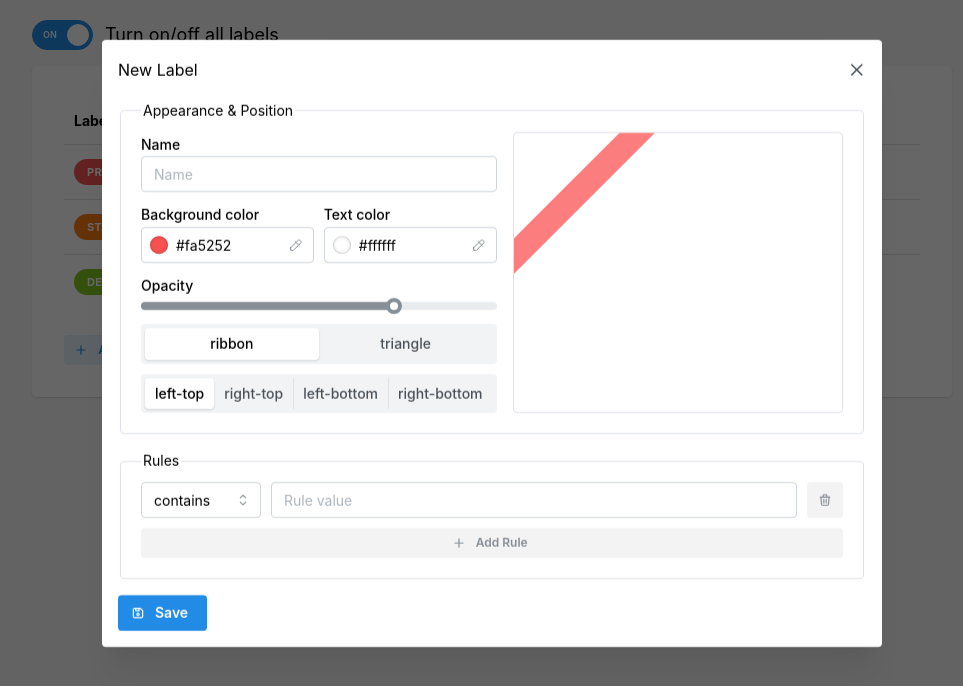
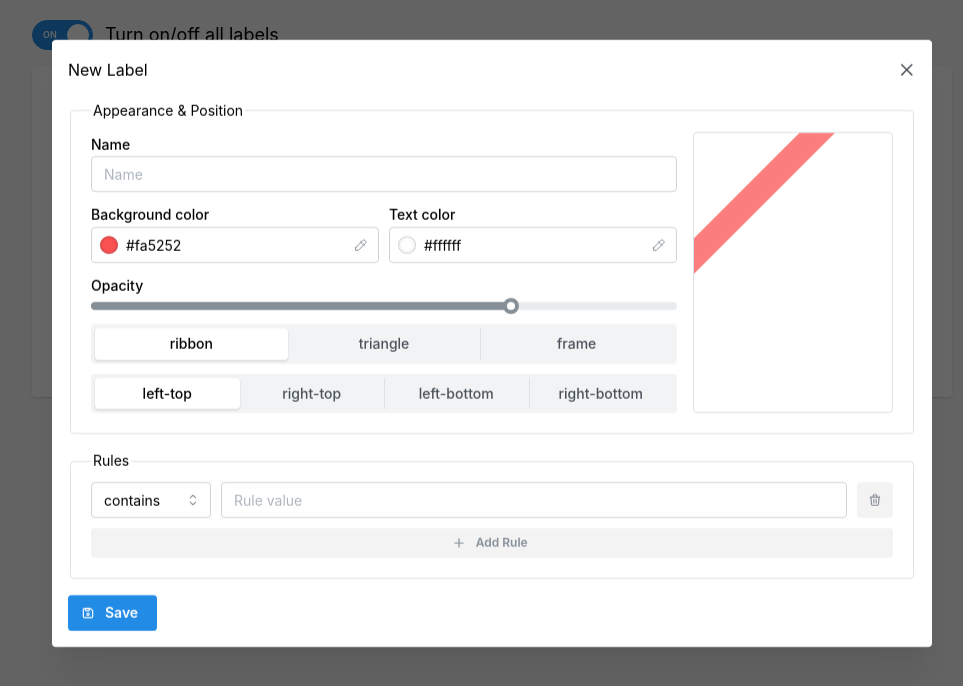
Before and after one commit to nzx-Lewis/web-labeler, a React (Vite) app: page / in a window 1280 px wide. Both pictures are taken after a click on the button "Add Label". Shown: the top 686 px of the page, without its empty margins (148-1111 px from the left). Built offline with nearby package versions, Linux system fonts and the light colour scheme.

Commit message:
frame shape

```diff
--- a/src/Components/Label/EditForm/index.tsx
+++ b/src/Components/Label/EditForm/index.tsx
@@ -34,6 +34,11 @@ function LabelEditForm({ label, dispatch, onSave }: LabelEditFormProps) {
       position: positions[0],
       rules: [{ type: ruleTypes[0], value: "" }],
     },
+    enhanceGetInputProps: (payload) => ({
+      disabled:
+        (payload.field === "textColor" || payload.field === "position") &&
+        payload.form.values.shape === "frame",
+    }),
     validate: {
       rules: {
         value: (value) =>
--- a/src/Components/Label/Preview/index.tsx
+++ b/src/Components/Label/Preview/index.tsx
@@ -1,6 +1,5 @@
 import { Label } from "../../../options/types.ts";
 import classes from "./style.module.scss";
-import labelClasses from "../../../contentScript/style.module.scss";
 import clsx from "clsx";
 import { Card } from "@mantine/core";
 
@@ -13,9 +12,9 @@ function LabelPreview({ label }: LabelPreviewProps) {
     <Card padding="lg" radius="sm" withBorder className={classes.labelPreview}>
       <div
         className={clsx(
-          labelClasses.label,
-          labelClasses[label.shape],
-          labelClasses[label.position],
+          classes.label,
+          classes[label.shape],
+          classes[label.position],
         )}
         style={
           {
--- a/src/Components/Label/Preview/style.module.scss
+++ b/src/Components/Label/Preview/style.module.scss
@@ -1,6 +1,7 @@
 .labelPreview{
   overflow:hidden;
   position: relative;
-  width: 100%;
-  min-width: 100px;
+  width: 200px;
 }
+
+@import "../../../contentScript/style.module";
--- a/src/contentScript/style.module.scss
+++ b/src/contentScript/style.module.scss
@@ -80,4 +80,16 @@
       align-items: start;
     }
   }
+  &.frame{
+    width:100%;
+    height:100%;
+    left:0;
+    top:0;
+    right:0;
+    bottom: 0;
+    background-color: unset;
+    border:2px solid var(--label-background-color);
+    padding: 0;
+    box-shadow: inset 0 0 5px var(--label-background-color);
+  }
 }
--- a/src/options/constants.ts
+++ b/src/options/constants.ts
@@ -5,7 +5,7 @@ export const ruleTypes = [
   "matches",
 ] as const;
 
-export const shapes = ["ribbon", "triangle"] as const;
+export const shapes = ["ribbon", "triangle", "frame"] as const;
 
 export const positions = [
   "left-top",
--- a/src/options/types.ts
+++ b/src/options/types.ts
@@ -17,8 +17,6 @@ export interface Rule {
   value: string;
 }
 
-export type LabelWithoutId = Omit<Label, "id">;
-
 export interface Options {
   labels: Label[];
   isActive: boolean;
@@ -27,7 +25,7 @@ export interface Options {
 export type OptionsAction =
   | {
       type: "addLabel";
-      payload: { label: LabelWithoutId };
+      payload: { label: Omit<Label, "id"> };
     }
   | {
       type: "updateLabel";
```
